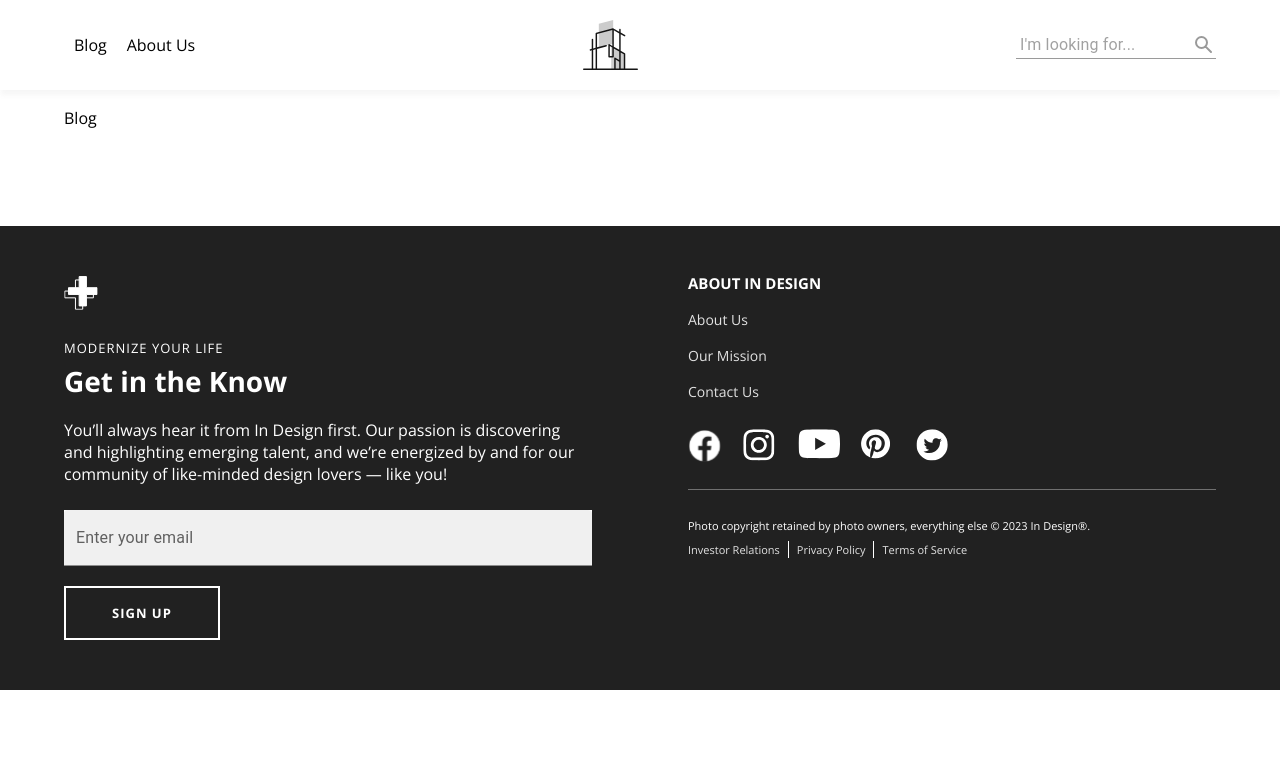
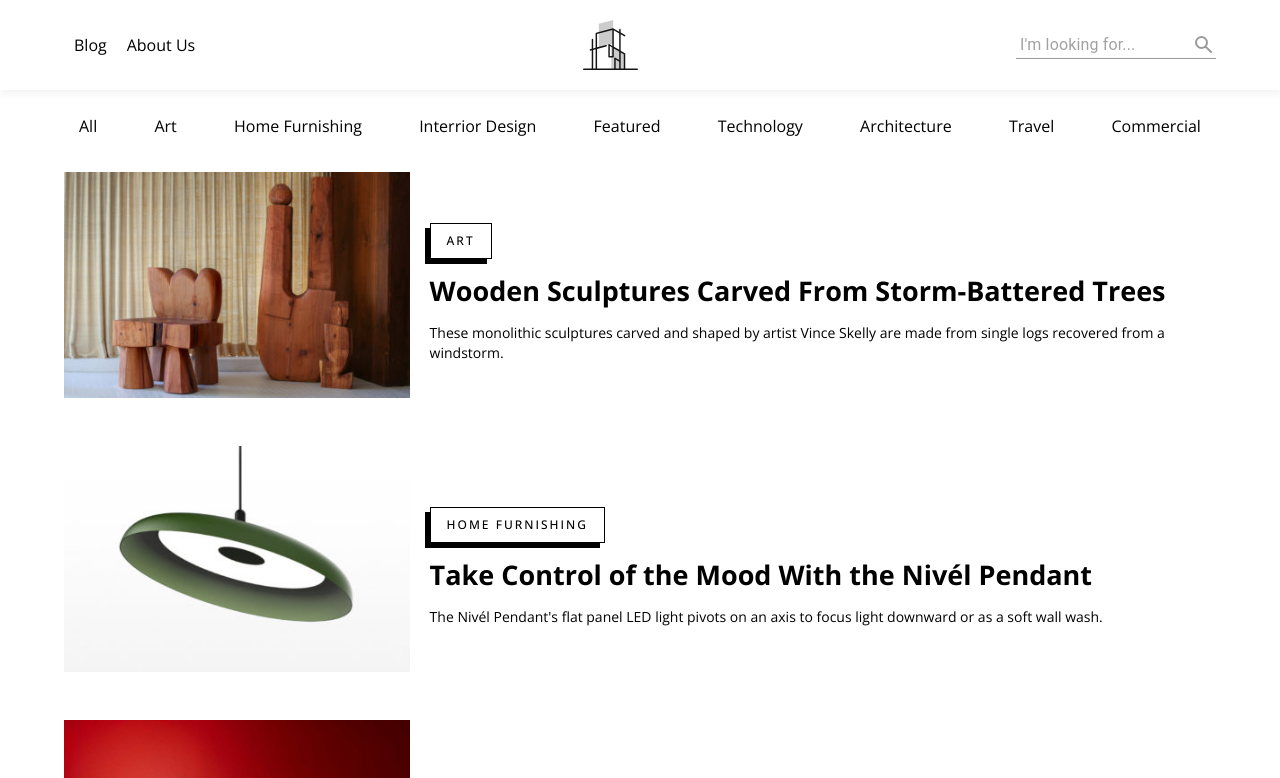
Before and after one commit to tetiana-kozak/design-blog, a React (Create React App) app: page /blog in a window 1280 px wide. Shown: the top 778 px of the page. Built offline with nearby package versions, Linux system fonts and the light colour scheme.

Commit message:
add: filter by category

```diff
--- /dev/null
+++ b/src/components/Categories/Categories.scss
@@ -0,0 +1,18 @@
+.category-navigation {
+  margin-bottom: 30px;
+  .category-list {
+    display: flex;
+    justify-content: space-between;
+    li {
+      text-transform: capitalize;
+      padding: 8px 15px;
+      z-index: 10;
+
+      &:hover {
+        background-color: rgba(203, 203, 203, 0.259);
+        cursor: pointer;
+        transition: all ease-in-out 0.3s;
+      }
+    }
+  }
+}
--- /dev/null
+++ b/src/components/Categories/Categories.tsx
@@ -0,0 +1,21 @@
+import './Categories.scss'
+
+type Props = {
+  categories: string[]
+  filterByCategory: (category: string) => void
+}
+
+const Categories = ({ categories, filterByCategory }: Props) => {
+  return (
+    <nav className="category-navigation">
+      <ul className="category-list">
+        {categories.map((category, i) => (
+          <li key={i} onClick={() => filterByCategory(category)}>
+            {category}
+          </li>
+        ))}
+      </ul>
+    </nav>
+  )
+}
+export default Categories
--- a/src/pages/Blog/Blog.tsx
+++ b/src/pages/Blog/Blog.tsx
@@ -1,5 +1,45 @@
+import { useState } from 'react'
+import MainArticles from 'components/Articles/MainArticles'
+import Categories from 'components/Categories/Categories'
+import articlesArray from 'utils/articlesArray'
+
 type Props = {}
+
 const Blog = (props: Props) => {
-  return <div>Blog</div>
+  const categories = [
+    'all',
+    'art',
+    'home furnishing',
+    'interrior design',
+    'featured',
+    'technology',
+    'architecture',
+    'travel',
+    'commercial',
+  ]
+
+  const [category, setCategory] = useState('all')
+
+  const handleCategoryChange = (newCategory: string) => {
+    setCategory(newCategory)
+  }
+
+  const filteredItems = articlesArray.filter((article) => {
+    if (category === 'all') {
+      return true
+    }
+    return article.category === category
+  })
+
+  return (
+    <>
+      <Categories
+        categories={categories}
+        filterByCategory={handleCategoryChange}
+      />
+
+      <MainArticles categoryArray={filteredItems} />
+    </>
+  )
 }
 export default Blog
```
